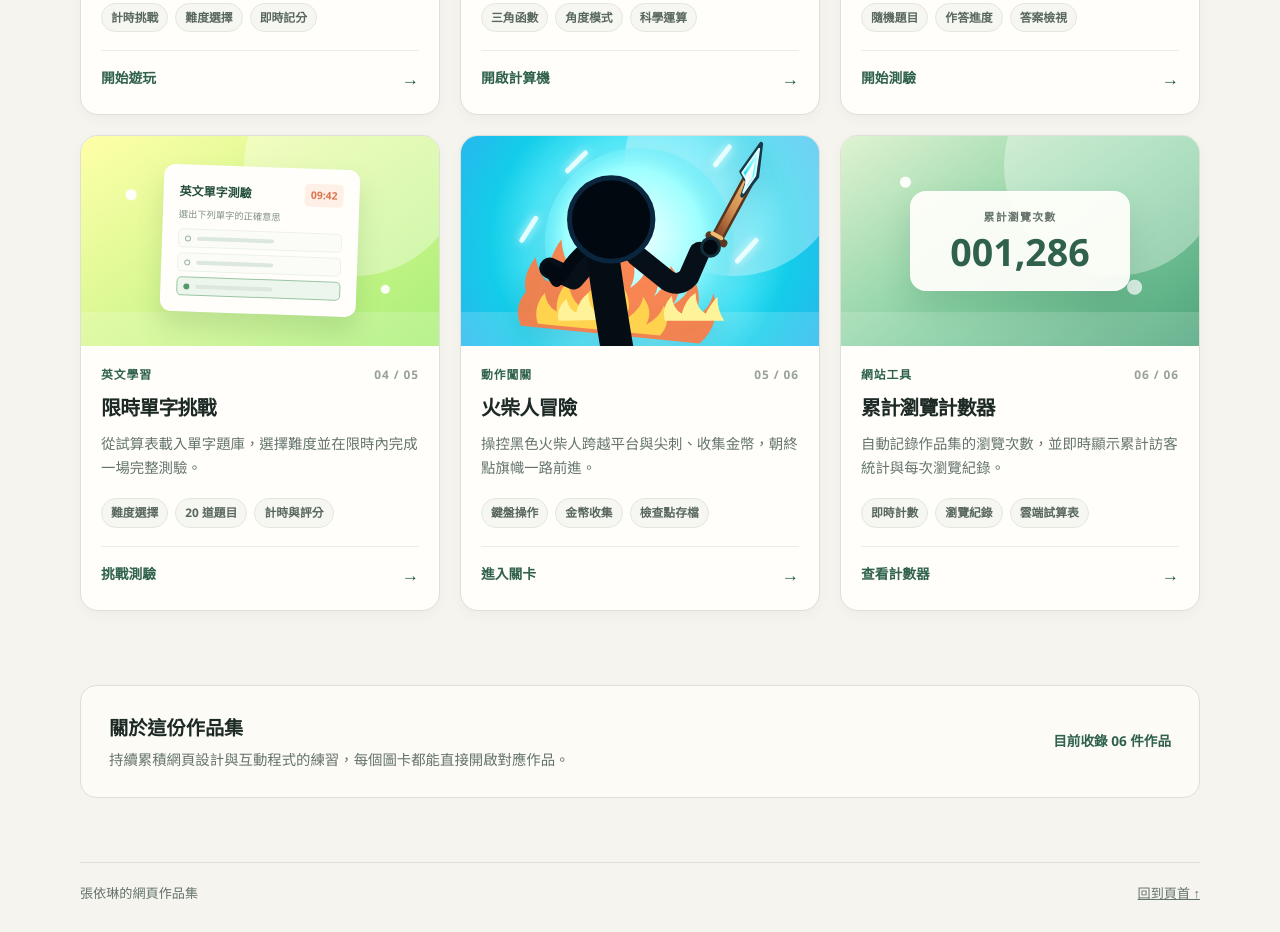
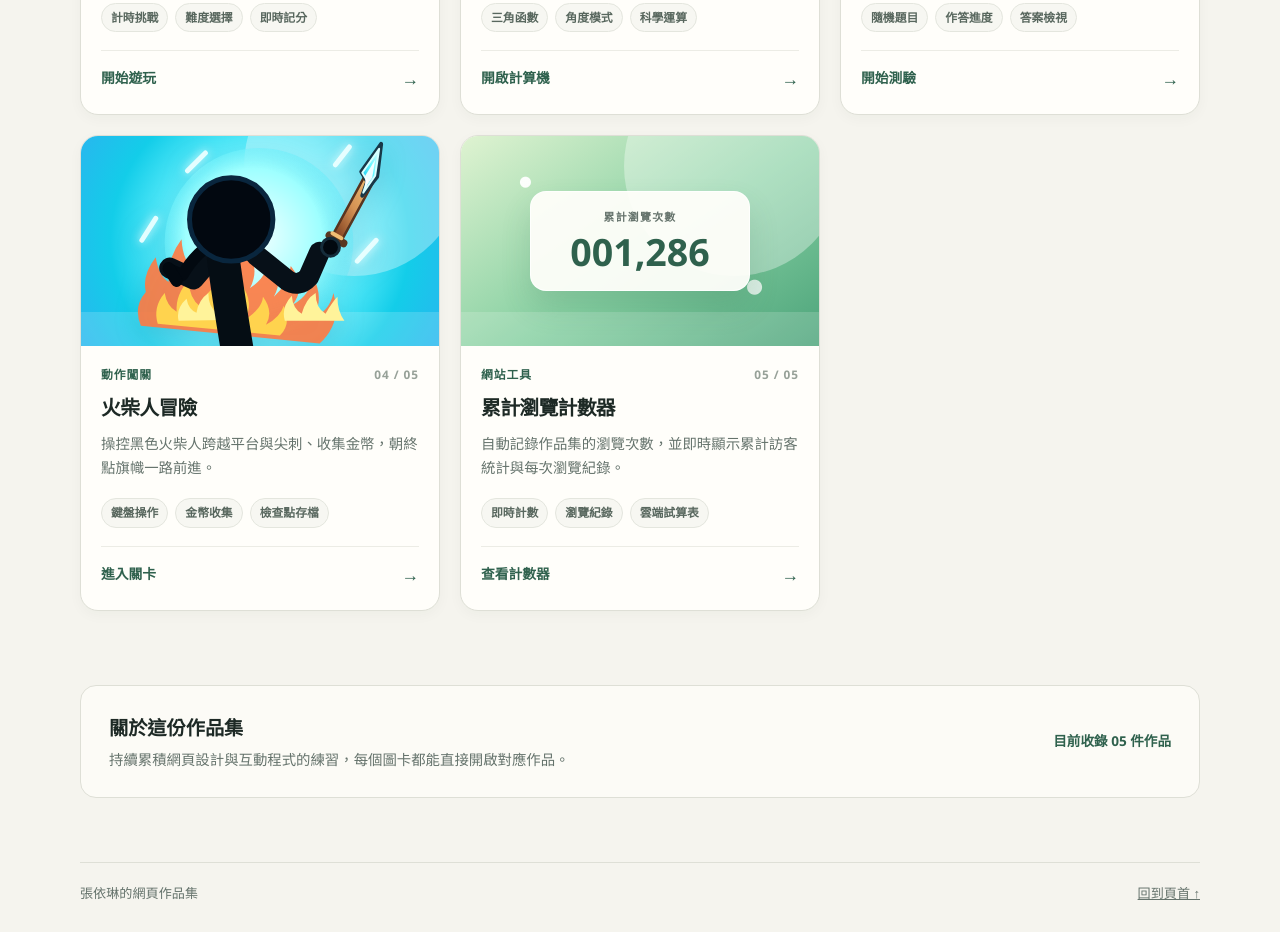
Before and after one commit to 10358004-gif/10358004-gif.github.io, a plain HTML site: page index.html in a window 1280 px wide. Shown: the part 1127-2059 px from the top of the page. Drawn offline with Linux system fonts and the light colour scheme; a script that the page names is missing.

Commit message:
11223366

```diff
--- a/index.html
+++ b/index.html
@@ -3,7 +3,7 @@
 <head>
     <meta charset="UTF-8">
     <meta name="viewport" content="width=device-width, initial-scale=1.0">
-    <meta name="description" content="探索互動遊戲、工程計算機、英文學習工具與訪客計數器，歡迎瀏覽我的六個網頁作品。">
+    <meta name="description" content="探索互動遊戲、工程計算機、英文學習工具與訪客計數器，歡迎瀏覽我的五個網頁作品。">
     <title>作品集 — 張依琳</title>
     <style>
         :root {
@@ -1008,7 +1008,7 @@
             <section class="hero" aria-labelledby="hero-title">
                 <p class="eyebrow">MY SELECTED WORKS · 2026</p>
                 <h1 id="hero-title">用互動，讓點子<br><span>變得好玩。</span></h1>
-                <p class="hero-copy">你好！這裡整理了我的六個網頁作品，包含互動遊戲、工程計算、英文學習工具與訪客計數器。點選作品圖卡，立即開始體驗。</p>
+                <p class="hero-copy">你好！這裡整理了我的五個網頁作品，包含互動遊戲、工程計算、英文學習工具與訪客計數器。點選作品圖卡，立即開始體驗。</p>
                 <aside class="visitor-counter" aria-label="作品集累計瀏覽次數">
                     <span class="visitor-counter-icon" aria-hidden="true">👁</span>
                     <span class="visitor-counter-copy">
@@ -1094,27 +1094,6 @@
                         </div>
                     </a>
 
-                    <a class="project-card" href="4/index.html" aria-label="開啟限時英文單字測驗">
-                        <div class="art art-exam" aria-hidden="true">
-                            <div class="exam-paper">
-                                <div class="exam-top"><span>英文單字測驗</span><b>09:42</b></div>
-                                <p class="exam-subtitle">選出下列單字的正確意思</p>
-                                <span class="exam-line"><i></i><b></b></span>
-                                <span class="exam-line"><i></i><b></b></span>
-                                <span class="exam-line"><i></i><b></b></span>
-                            </div>
-                        </div>
-                        <div class="card-content">
-                            <div class="card-meta"><span>英文學習</span><span class="card-number">04 / 05</span></div>
-                            <h3>限時單字挑戰</h3>
-                            <p class="card-description">從試算表載入單字題庫，選擇難度並在限時內完成一場完整測驗。</p>
-                            <ul class="feature-list" aria-label="主要功能">
-                                <li>難度選擇</li><li>20 道題目</li><li>計時與評分</li>
-                            </ul>
-                            <div class="card-action"><span>挑戰測驗</span><span aria-hidden="true">→</span></div>
-                        </div>
-                    </a>
-
                     <a class="project-card" href="5/index.html" aria-label="開啟火柴人冒險闖關遊戲">
                         <div class="art art-stick" aria-hidden="true">
                             <svg class="stick-illustration" viewBox="0 0 280 210" xmlns="http://www.w3.org/2000/svg">
@@ -1165,7 +1144,7 @@
                             </svg>
                         </div>
                         <div class="card-content">
-                            <div class="card-meta"><span>動作闖關</span><span class="card-number">05 / 06</span></div>
+                            <div class="card-meta"><span>動作闖關</span><span class="card-number">04 / 05</span></div>
                             <h3>火柴人冒險</h3>
                             <p class="card-description">操控黑色火柴人跨越平台與尖刺、收集金幣，朝終點旗幟一路前進。</p>
                             <ul class="feature-list" aria-label="主要功能">
@@ -1183,7 +1162,7 @@
                             </div>
                         </div>
                         <div class="card-content">
-                            <div class="card-meta"><span>網站工具</span><span class="card-number">06 / 06</span></div>
+                            <div class="card-meta"><span>網站工具</span><span class="card-number">05 / 05</span></div>
                             <h3>累計瀏覽計數器</h3>
                             <p class="card-description">自動記錄作品集的瀏覽次數，並即時顯示累計訪客統計與每次瀏覽紀錄。</p>
                             <ul class="feature-list" aria-label="主要功能">
@@ -1201,7 +1180,7 @@
                     <h2 id="about-title">關於這份作品集</h2>
                     <p>持續累積網頁設計與互動程式的練習，每個圖卡都能直接開啟對應作品。</p>
                 </div>
-                <span class="project-count">目前收錄 06 件作品</span>
+                <span class="project-count">目前收錄 05 件作品</span>
             </section>
         </main>
 
```
